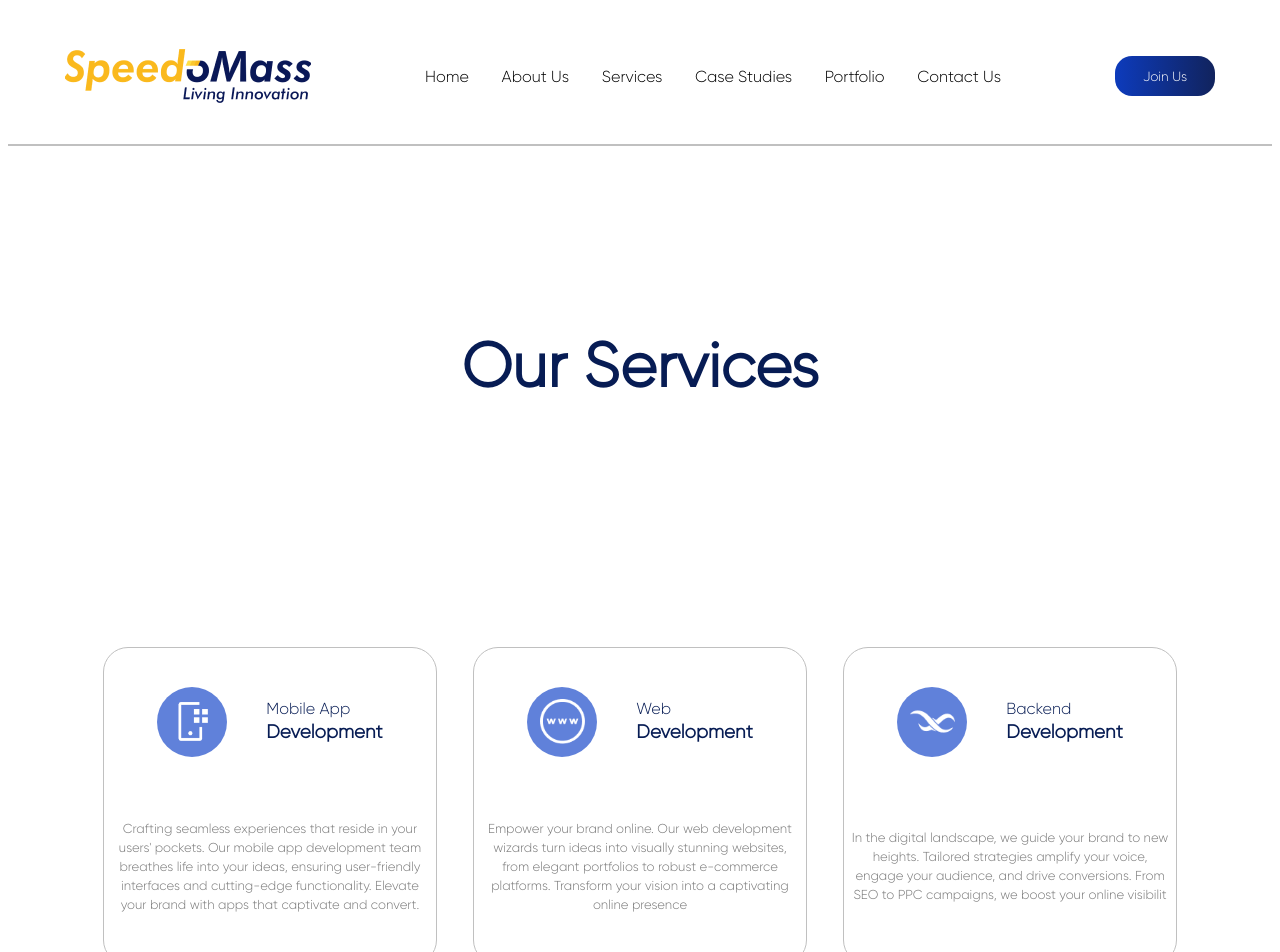
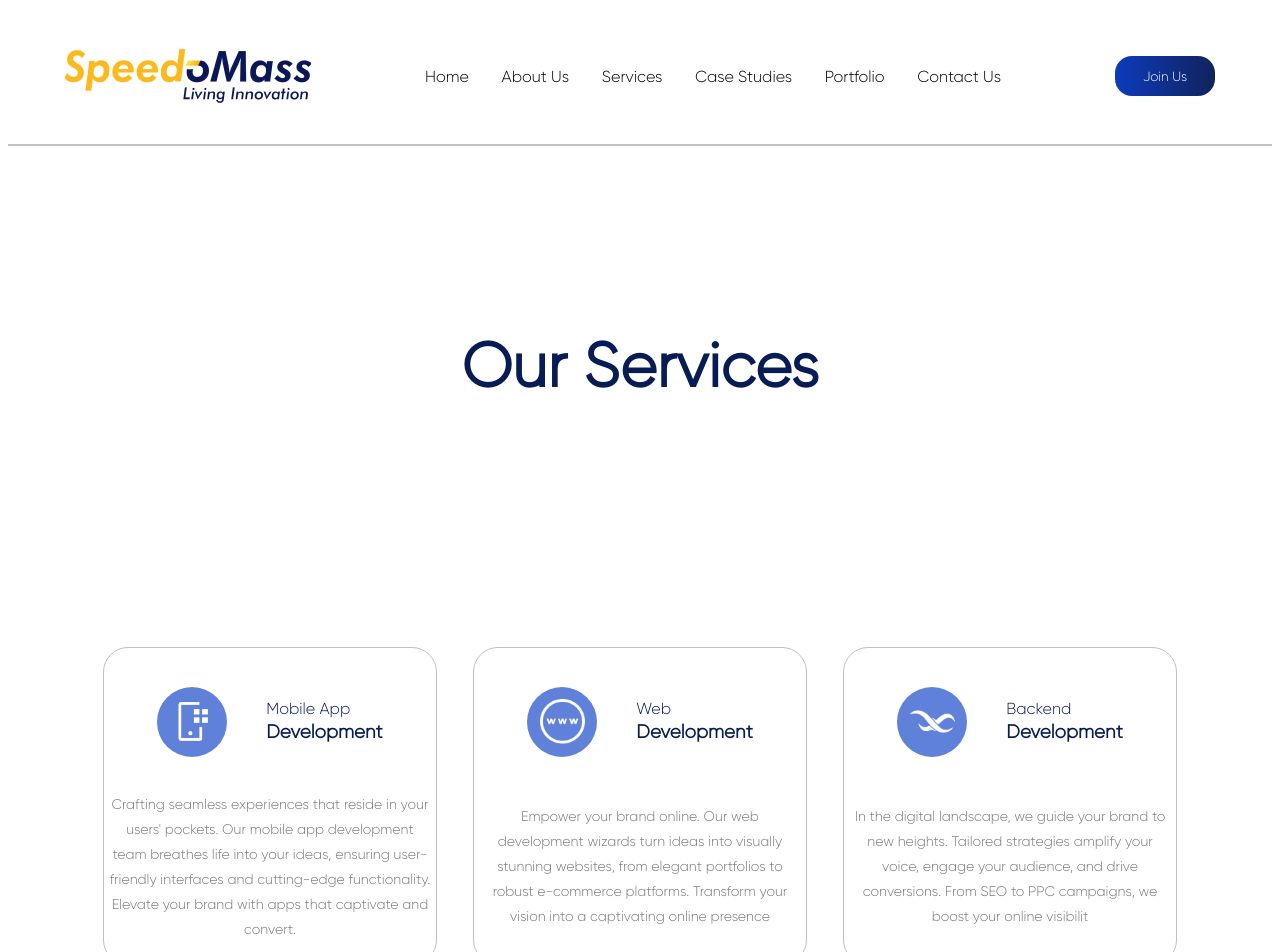
Before and after one commit to 30saharsh/SpeedoMass, a Next.js app: page /services in a window 1280 px wide. Shown: the top 952 px of the page. Built offline with nearby package versions, Linux system fonts and the light colour scheme.

Commit message:
Service card para font size changed

```diff
--- a/components/Services.module.css
+++ b/components/Services.module.css
@@ -77,7 +77,8 @@
   line-height: 19px;
 }
 .page2carddown p{
-  font-size: 13px;
+  font-size: 14px;
+  line-height: 25px;
 }
 /* .page2carddown p{
   color: rgb(119, 119, 119);
```
